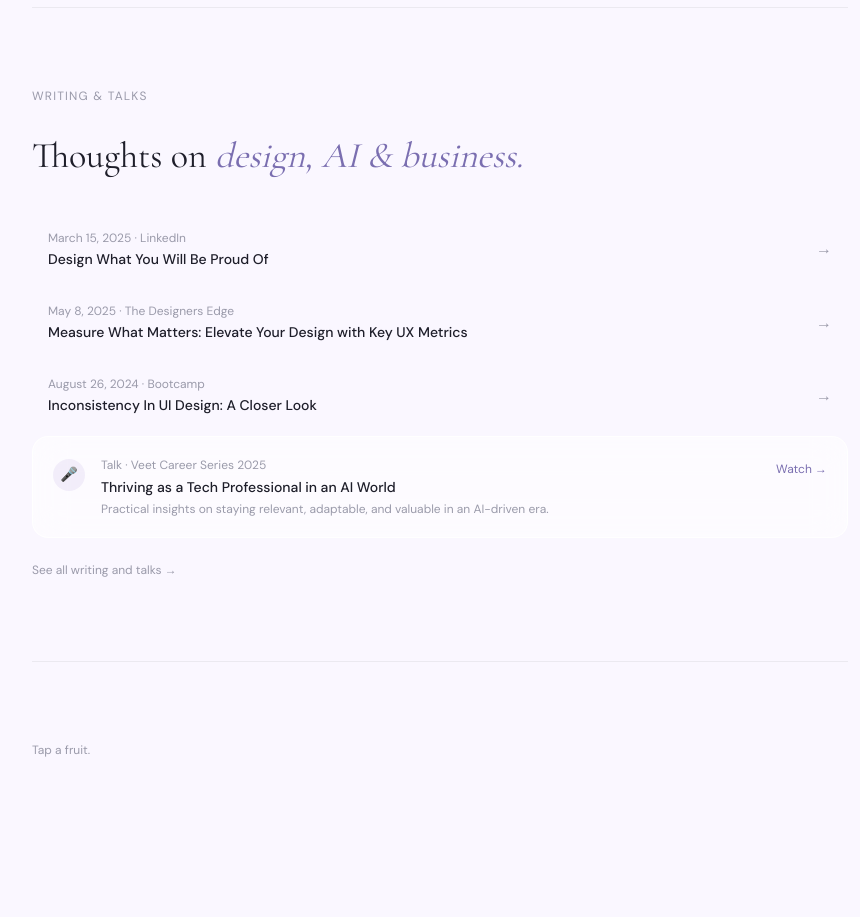
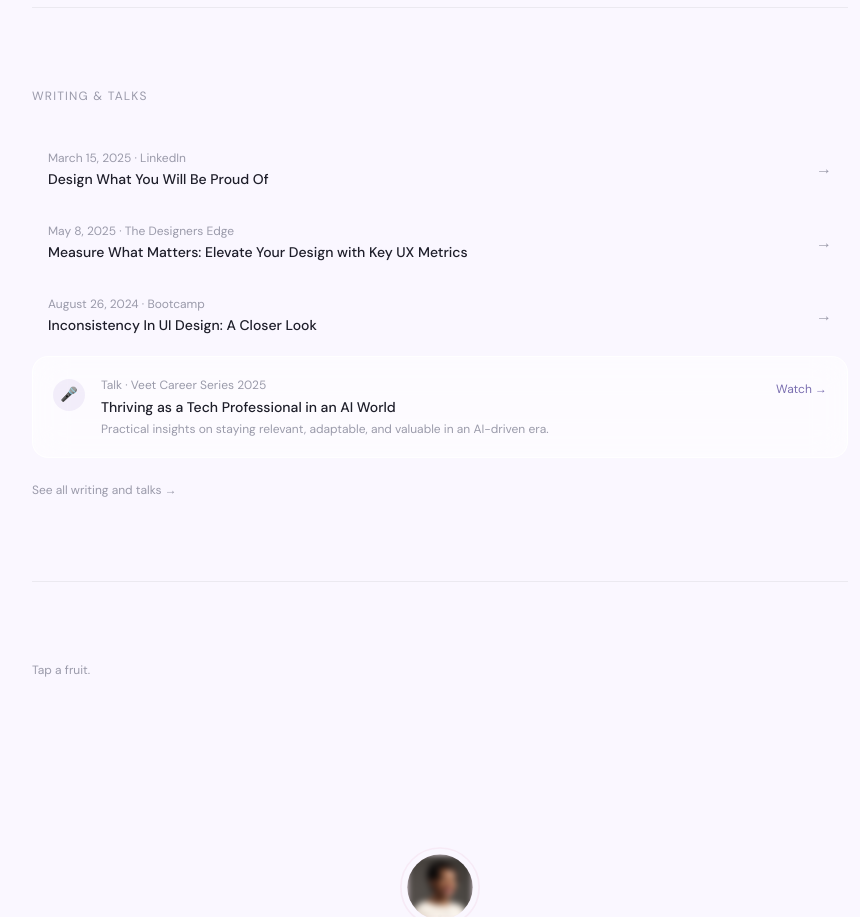
Before and after one commit to GreenyNg/evergreenodeh, a Next.js app: page /about in a window 1280 px wide. Shown: the part 1640-2557 px from the top of the page, without its empty margins (200-1060 px from the left). Built offline with nearby package versions, Linux system fonts and the light colour scheme.

Commit message:
fixed articles list

```diff
--- a/src/components/about/AboutContent.tsx
+++ b/src/components/about/AboutContent.tsx
@@ -214,16 +214,6 @@ export default function AboutContent() {
     Writing & Talks
   </p>
 
-  <h2
-            className="font-serif text-3xl md:text-4xl mb-10"
-            style={{ color: "var(--text-primary)" }}
-          >
-            Thoughts on{" "}
-            <em style={{ color: "var(--text-accent)" }}>
-              design, AI & business.
-            </em>
-          </h2>
-
   <ArticleList articles={articles.slice(0, 3)} />
 
   {/* Featured talk */}
```
